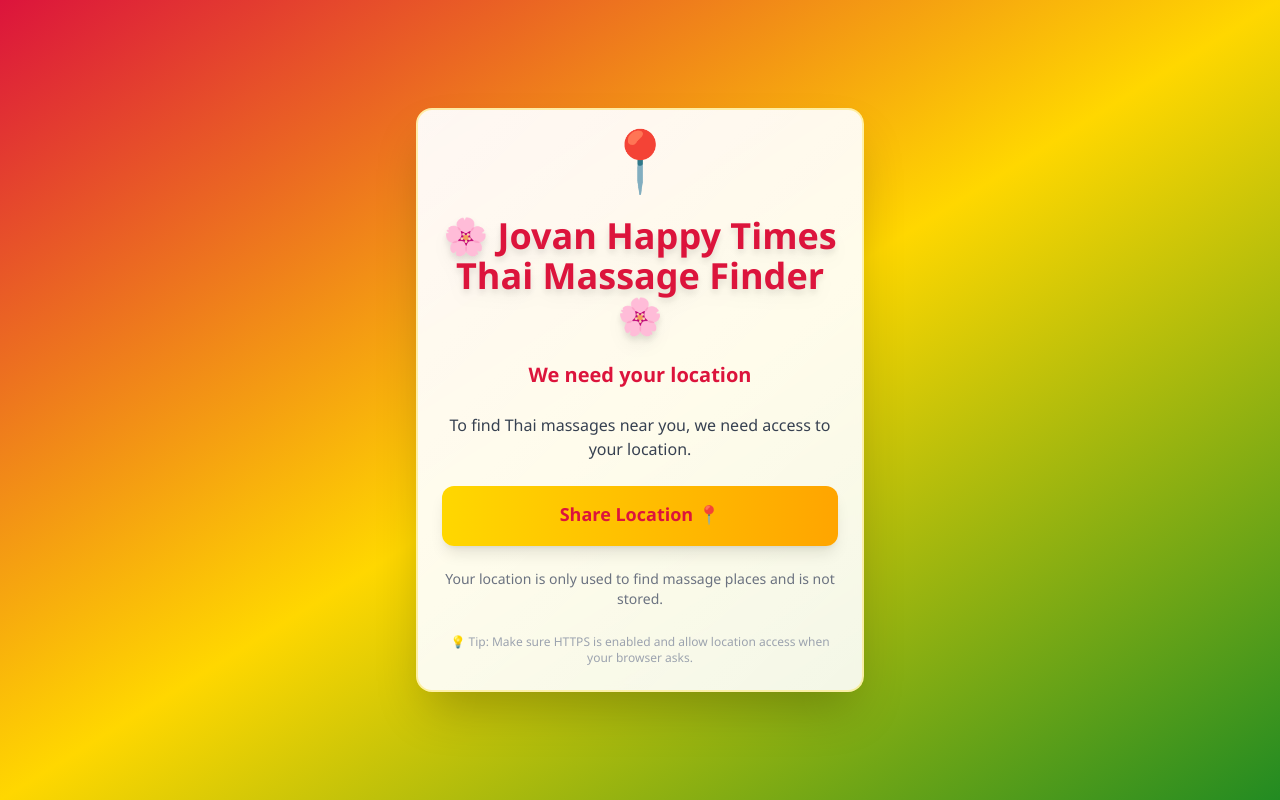
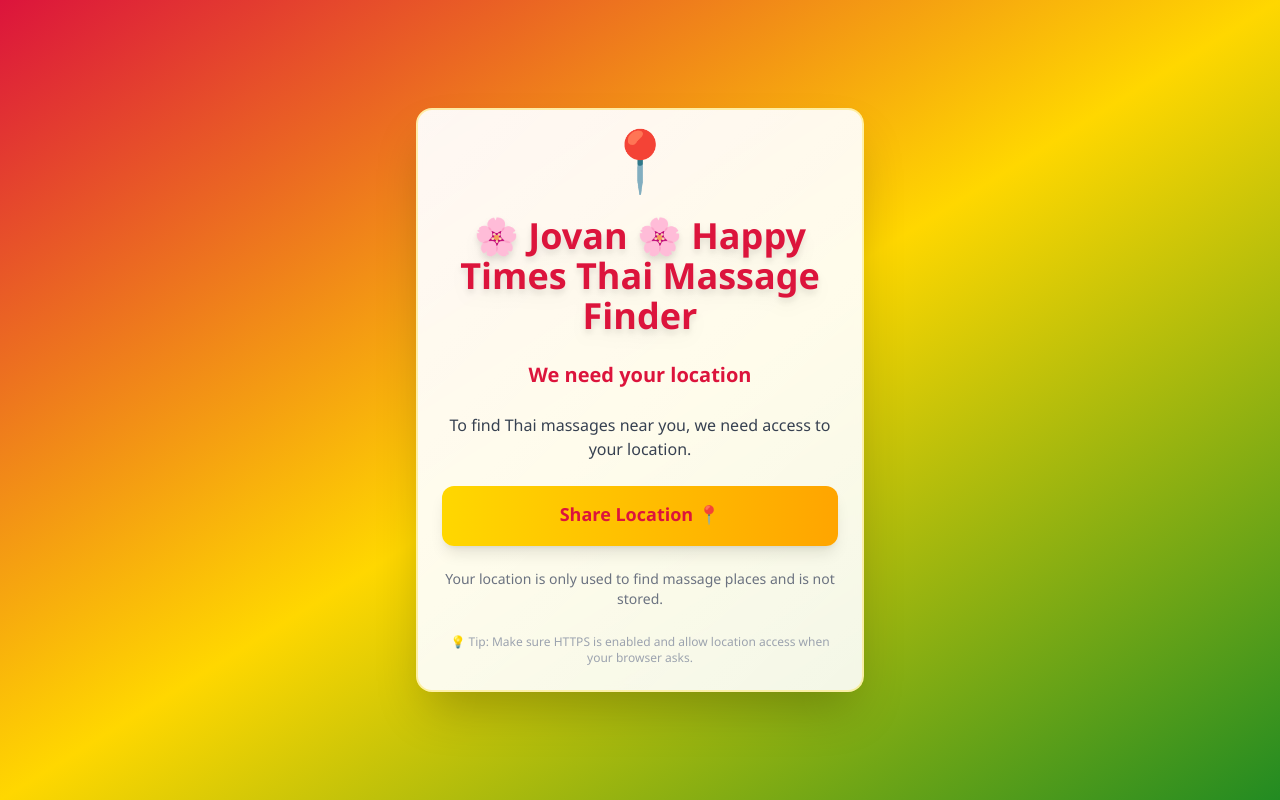
Before and after one commit to JTemmink/HappyTimes, a React (Vite) app: page / in a window 1280 px wide. Built offline with nearby package versions, Linux system fonts and the light colour scheme; no server answers.

Commit message:
Update title: add flowers only around 'Jovan'

```diff
--- a/src/components/LocationPrompt.tsx
+++ b/src/components/LocationPrompt.tsx
@@ -8,7 +8,7 @@ export const LocationPrompt = ({ onGrant, error }: LocationPromptProps) => {
     <div className="flex flex-col items-center justify-center min-h-screen p-6">
       <div className="thai-card thai-pattern max-w-md w-full text-center space-y-6">
         <div className="text-6xl mb-4">📍</div>
-        <h1 className="thai-title text-4xl mb-4">🌸 Jovan Happy Times Thai Massage Finder 🌸</h1>
+        <h1 className="thai-title text-4xl mb-4">🌸 Jovan 🌸 Happy Times Thai Massage Finder</h1>
         <p className="text-xl font-bold text-thai-red mb-2">
           We need your location
         </p>
--- a/src/components/MassageList.tsx
+++ b/src/components/MassageList.tsx
@@ -112,7 +112,7 @@ export const MassageList = ({ latitude, longitude, wantsTreatment }: MassageList
     <div className="min-h-screen p-6 pb-20">
       <div className="max-w-2xl mx-auto">
         <div className="text-center mb-8">
-          <h1 className="thai-title text-5xl mb-2">🌸 Jovan Happy Times Thai Massage Finder 🌸</h1>
+          <h1 className="thai-title text-5xl mb-2">🌸 Jovan 🌸 Happy Times Thai Massage Finder</h1>
           <p className="text-xl text-white font-bold drop-shadow-lg">
             {places.length} Thai massage{places.length !== 1 ? 's' : ''} found within {searchRadius} km
           </p>
--- a/src/components/QuestionFlow.tsx
+++ b/src/components/QuestionFlow.tsx
@@ -43,7 +43,7 @@ export const QuestionFlow = ({ onComplete }: QuestionFlowProps) => {
       <div className="flex flex-col items-center justify-center min-h-screen p-6">
         <div className="thai-card thai-pattern max-w-md w-full text-center space-y-8">
           <div className="space-y-4">
-            <h1 className="thai-title text-5xl mb-4">🌸 Jovan Happy Times Thai Massage Finder 🌸</h1>
+            <h1 className="thai-title text-5xl mb-4">🌸 Jovan 🌸 Happy Times Thai Massage Finder</h1>
             <p className="text-2xl font-bold text-thai-red">Would you like a Thai massage with</p>
             <p className="text-4xl font-bold text-thai-gold-dark animate-pulse">"Happy New Years treatment"?</p>
           </div>
```
